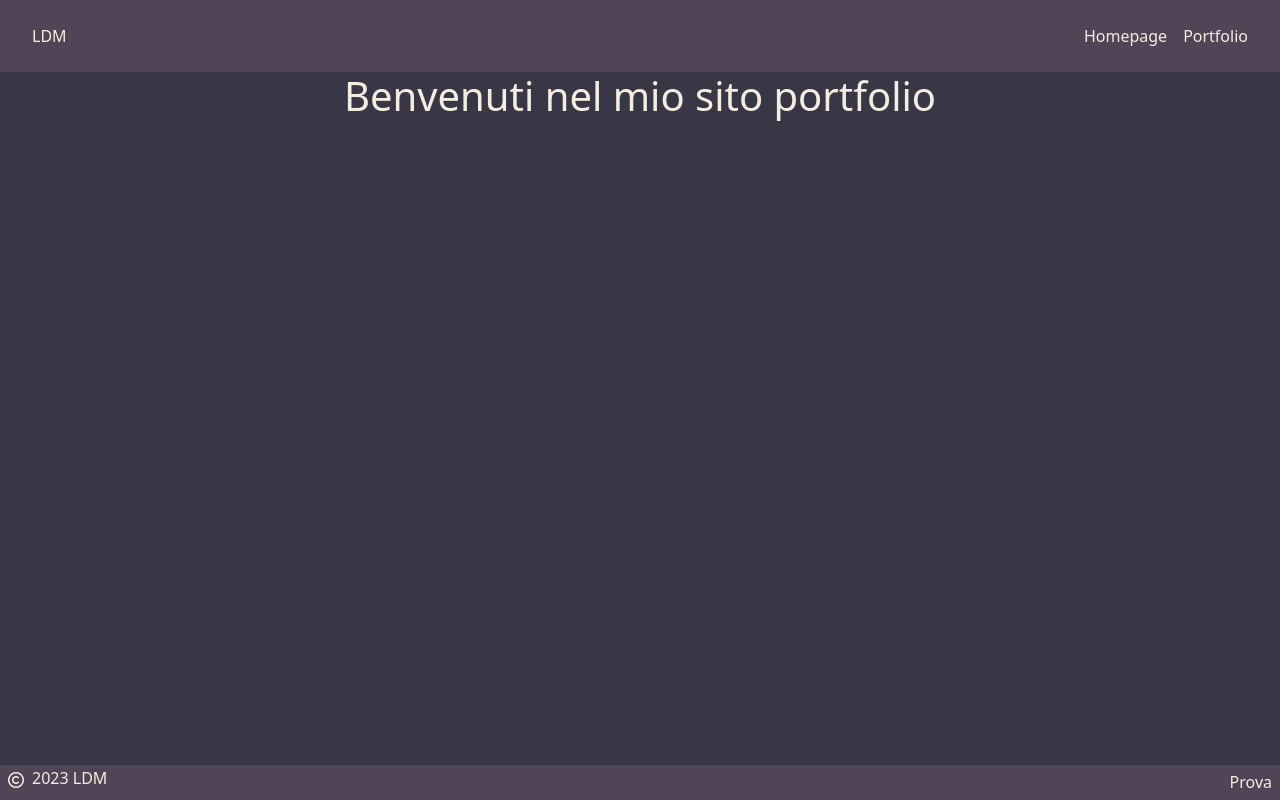
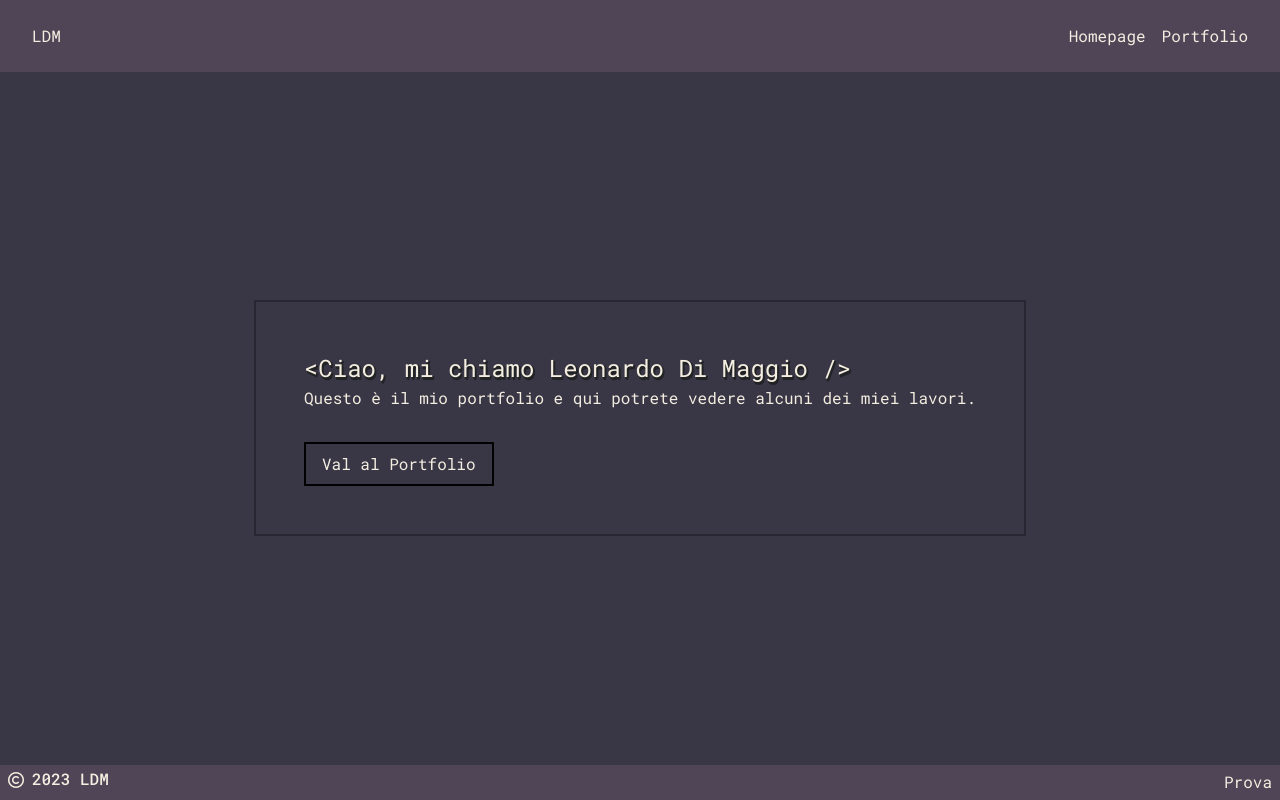
Before and after one commit to ldm0805/portfolio, a Vue app: page / in a window 1280 px wide. Built offline with nearby package versions, Linux system fonts and the light colour scheme.

Commit message:
Homepage in corso

```diff
--- a/index.html
+++ b/index.html
@@ -4,6 +4,7 @@
 <head>
   <meta charset="UTF-8" />
   <link rel="icon" type="image/svg+xml" href="/vite.svg" />
+  <script src="https://code.jquery.com/jquery-3.6.4.min.js"></script>
   <meta name="viewport" content="width=device-width, initial-scale=1.0" />
   <title>Personal Portfolio</title>
 </head>
--- a/package.json
+++ b/package.json
@@ -12,6 +12,7 @@
     "animate.css": "^4.1.1",
     "bootstrap": "^5.3.0-alpha1",
     "font-awesome": "^4.7.0",
+    "jquery": "^3.6.4",
     "vue": "^3.2.47",
     "vue-router": "^4.1.6"
   },
--- a/src/pages/HomePage.vue
+++ b/src/pages/HomePage.vue
@@ -1,12 +1,14 @@
 <template lang="">
     <div class="home_cont">
-        <div class="ro">
+
+        <div class="description">
             <div class="col-12">
-                <h1 class="text-center">
-                    Benvenuti nel mio sito portfolio
-                </h1>
-
+                <div class="word"></div>
             </div>
+            <p>
+                Questo è il mio portfolio e qui potrete vedere alcuni dei miei lavori.
+            </p>
+            <router-link class="portfolio-link" to="/PortfolioPage">Val al Portfolio</router-link>
         </div>
     </div>
 </template>
@@ -14,13 +16,84 @@
 export default {
 
 }
+let words = ['<Ciao, mi chiamo Leonardo Di Maggio />'],
+    part,
+    i = 0,
+    offset = 0,
+    forwards = true,
+    skip_count = 0,
+    skip_delay = 10,
+    speed = 50;
+let wordflick = function () {
+  setInterval(function () {
+    if (forwards) {
+      if (offset >= words[i].length) {
+        ++skip_count;
+        if (skip_count == skip_delay) {
+          forwards = false;
+          skip_count = 0;
+        }
+      }
+    }
+    else {
+      if (offset == 0) {
+        forwards = true;
+        i++;
+        offset = 0;
+        if (i >= words.length) {
+          i = 0;
+        }
+      }
+    }
+    part = words[i].substr(0, offset);
+    if (skip_count == 0) {
+      if (forwards) {
+        offset++;
+      }
+      else {
+
+      }
+    }
+    $('.word').text(part);
+  },speed);
+};
+
+$(document).ready(function () {
+  wordflick();
+});
 </script>
 <style lang="scss" scoped>
 @use "../styles/partials/variables" as *;
 .home_cont{
+    height: calc(100vh - 72px - 35.2px);
     padding: 0em 2em;
     color: $font_color;
+    display: flex;
+    justify-content: center;
+    align-items: center;
+    .description{
+        padding: 3em;
+        border: 2px solid rgba(0, 0, 0, 0.295);
+    }
+}
+.word {
+  font-size: 1.5em;
+  margin: auto;
+  color:  $font_color;
+  text-shadow: 2px 1px #222324, 1px 2px #222324, 1.5px 2.5px #222324;
+}
+.portfolio-link{
+    display: inline-block;
+    margin-top: 1em;
+    padding: .5em 1em;
+    text-decoration: none;
+    border: 2px solid black;
+    color:  $font_color;
+    &:hover{
+        scale: 1.1;
+        box-shadow: black 3px 3px;
+    }
+
 }
 
-
 </style>
--- a/src/pages/PortfolioPage.vue
+++ b/src/pages/PortfolioPage.vue
@@ -1,13 +1,22 @@
 <template lang="">
-    <div>
-        Portfolio
+    <div class="portfolio_cont">
+        <h2>
+            Portfolio
+        </h2>
     </div>
 </template>
 <script>
 export default {
 
 }
+
 </script>
-<style lang="">
+<style lang="scss" scoped>
+    @use "../styles/partials/variables" as *;
+
+.portfolio_cont{
+    color: $font_color;
+
+}
 
 </style>
--- a/src/styles/general.scss
+++ b/src/styles/general.scss
@@ -1,5 +1,5 @@
 @import "../../node_modules/bootstrap/scss/bootstrap.scss";
-@import url("https://fonts.googleapis.com/css?family=Roboto:700,900");
+@import url('https://fonts.googleapis.com/css2?family=Roboto+Mono:wght@100;200;300;400;500;600;700&display=swap');
 @import "../../node_modules/@fortawesome/fontawesome-free/css/all.min.css";
 @import '../../node_modules/animate.css/animate.css';
 
@@ -9,8 +9,10 @@
     margin: 0;
     padding: 0;
     box-sizing: border-box;
+
 }
 
 body {
     background-color: #393646;
+    font-family: 'Roboto Mono', monospace;
 }
```
Also changed, not shown: 1 other file (tests, documents, lock files or other folders).
